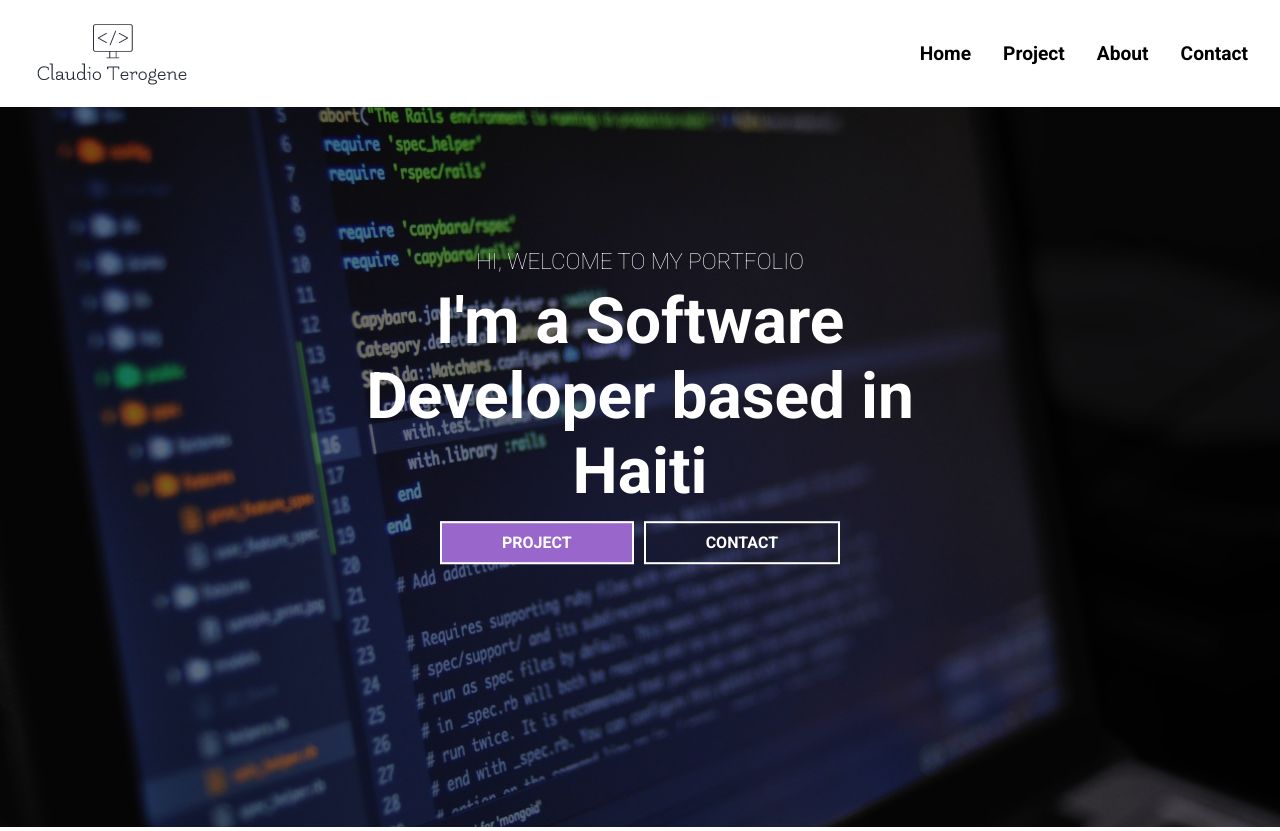
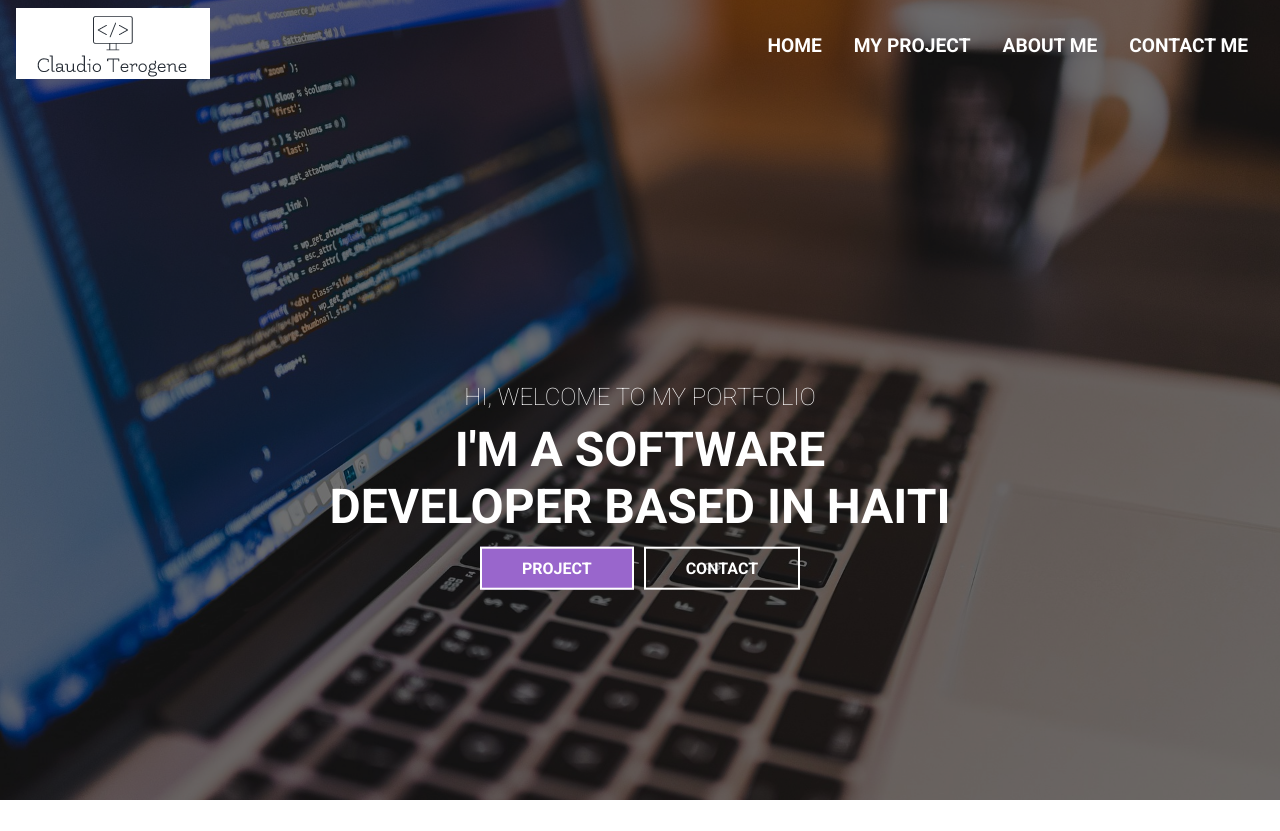
Before and after one commit to cterogene/cterogene-portfolio, a React (Create React App) app: page / in a window 1280 px wide. After the commit the page ends 804 px from the top, so only its background shows below. Built offline with nearby package versions, Linux system fonts and the light colour scheme.

Commit message:
Finishsed with the mobile responsive navBar and the hero section

```diff
--- a/src/components/Hero/Hero.js
+++ b/src/components/Hero/Hero.js
@@ -1,5 +1,5 @@
 import './Hero.scss'
-import Herobg from "../../assets/images/image-2.jpg";
+import Herobg from "../../assets/images/image-3.jpg";
 import { Link } from "react-router-dom";
 
 const Hero = () => {
--- a/src/components/Hero/Hero.scss
+++ b/src/components/Hero/Hero.scss
@@ -23,26 +23,26 @@
 }
 
 .hero{
-    height: 90vh;
+    height: 100vh;
     width: 100%;
 }
 
 .hero .content{
     position: absolute;
     transform: translate(-50%, -50%);
-    top: 50%;
+    top: 60%;
     left: 50%;
     text-align: center;
 }
 .hero .content h1{
-   font-size: 4rem;
+   font-size: 3rem;
    padding: 0.6rem 0 1.5rem;
+   text-transform: uppercase;
 
 }
 .hero .content p{
-    font-size: 1.4rem;
+    font-size: 1.5rem;
     font-weight: 200;
-    text-transform: uppercase;
 
 }
 
@@ -60,4 +60,7 @@
         padding: 10px 40px;
 
      }
+     .hero .content{
+        top: 50%;
+     }
 }
--- a/src/components/Navbar/index.js
+++ b/src/components/Navbar/index.js
@@ -3,15 +3,28 @@ import {Link} from 'react-router-dom'
 import {useState} from "react";
 import Logo from "../../assets/images/claudio-logo.png"
 import { FaBars, FaTimes} from "react-icons/fa";
+import { faPersonWalkingDashedLineArrowRight } from '@fortawesome/free-solid-svg-icons';
 
 
 const Navbar = () => {
     const [click, setClick] = useState(false);
     const handleClick = () => setClick(!click);
 
+    const [color, setColor] = useState(false);
+    const changeColor=()=>{
+        if (window.scrollY >=1){
+            setColor(true);
+        }
+        else{
+            setColor(false);
+        }
+
+    };
+    window.addEventListener("scrool", changeColor);
+
 
   return (
-    <div className='header'>
+    <div className={color ? "header header-bg" : "header"}>
         <Link to="/">
             <img src={Logo} alt="logo" />
 
@@ -19,16 +32,16 @@ const Navbar = () => {
         <ul className={click ? "nav-menu active" :
          "nav-menu"}>
             <li className='li'>
-                <Link to="/">Home</Link>
+                <Link to="/">HOME</Link>
             </li>
             <li>
-                <Link to="/project">Project</Link>
+                <Link to="/project">MY PROJECT</Link>
             </li>
             <li>
-                <Link to="/about">About</Link>
+                <Link to="/about">ABOUT ME</Link>
             </li>
             <li>
-                <Link to="/contact">Contact</Link>
+                <Link to="/contact">CONTACT ME</Link>
             </li>
         </ul>
         <div className='hamburger' onClick={handleClick}>
--- a/src/components/Navbar/index.scss
+++ b/src/components/Navbar/index.scss
@@ -3,7 +3,16 @@
     justify-content: space-between;
     align-items: center;
     padding: 1rem;
+    position: fixed;
+    width: 100%;
+    height: 90px;
+    z-index: 10;
 
+
+}
+.header-bg{
+    background-color: black;
+    transition: 0.5s;
 
 }
 .li{
@@ -33,27 +42,22 @@
         justify-content: center;
         align-items: center;
         width: 100%;
-        height: 100 vh;
-        background-color: #fff;
+        height: 100vh;
+        background: rgb(0, 0, 0, 0.96);
         position: absolute;
-        top: 20%;
+        top: 100%;
         left: -100%;
         z-index: -3;
-        transition: 0.5s;
+
 
 
     }
 
-    .nav-menu .active{
+    .nav-menu.active{
         left: 0;
-        content: "";
-        width: 100%;
-        height: 100%;
-        position: absolute;
-        top: 0;
-        left: 0;
-        background-color: #000;
-        opacity: 0.9;
+
+
+
 
     }
 
--- a/src/index.css
+++ b/src/index.css
@@ -5,6 +5,7 @@
   margin: 0;
   padding: 0;
   font-family: 'Roboto', sans-serif;
+  font-size: medium;
 }
 
 body{
@@ -12,9 +13,15 @@ body{
 
 }
 h1,h4,p,a{
-  color:#000;
+  color:#fff;
   text-decoration: none;
+
 }
+a{
+  size: 50px;
+    font-weight: 600;
+  }
+
 
 h1,p{
   color: #fff;
@@ -26,7 +33,7 @@ ul li{
   color: #fff;
 }
 .btn{
-  padding: 10px 60px;
+  padding: 10px 40px;
   font-size: 2 rem;
   text-transform: uppercase;
   background: #9966CC;
```
Also changed, not shown: src/assets/images/image-3.jpg (added).
